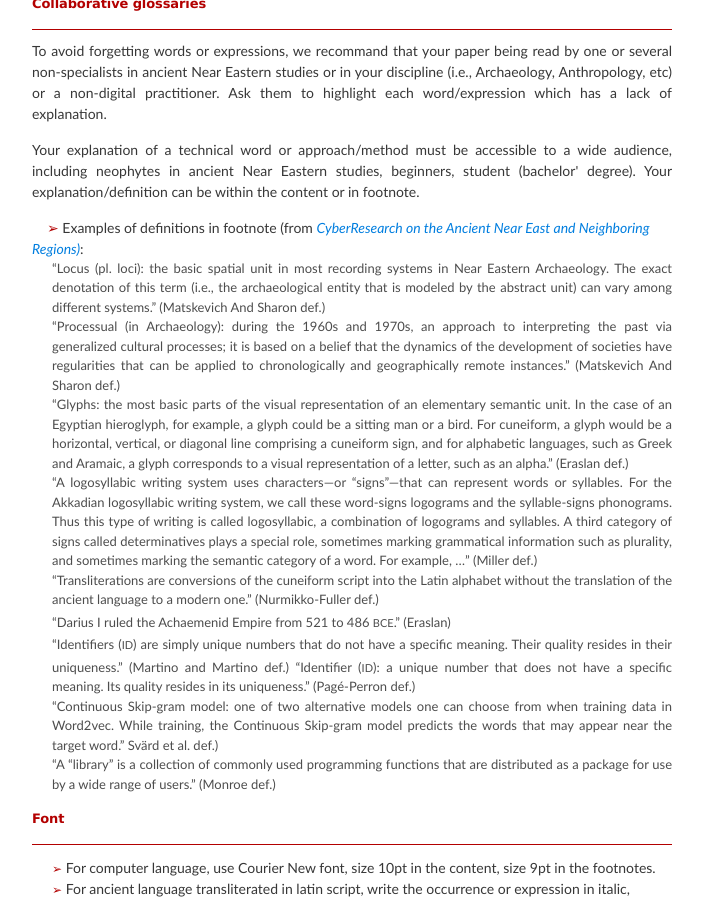
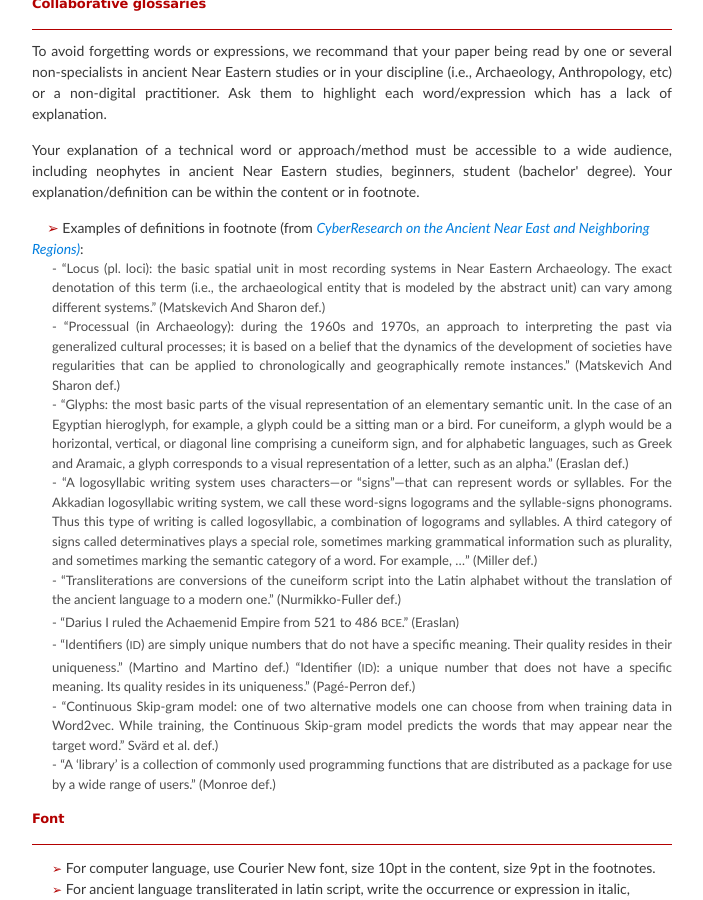
Before and after one commit to vbigot-juloux/ane-research-humanities, a Jekyll site: the page built from docs/Guidelines.md, in a window 1280 px wide and 900 px high, scrolled down 1104 px. Shown: the whole window, without its empty margins (288-991 px from the left). Built offline with Jekyll 4.4.1, drawn with Linux system fonts in a browser that asks for light colours; the repository's description, which GitHub fills in, is left out.

Commit message:
Update Guidelines.md

```diff
--- a/docs/Guidelines.md
+++ b/docs/Guidelines.md
@@ -45,15 +45,15 @@ layout: default
 <ul style="list-style-type: none">
   <li style="margin-left: -20px"><span style="color:#b30000; font-size: 14px; padding-left: 15px">&#x27A2;</span> Examples of definitions in footnote (from <em><a href="http://ane-research-humanities.science/docs/CyberResearch-vol1" target="_blank">CyberResearch on the Ancient Near East and Neighboring Regions)</a></em>:
     <ul style="list-style-type: none; font-size: 13px; color: #4d4d4d; text-align: justify;">
-      <li>“Locus (pl. loci): the basic spatial unit in most recording systems in Near Eastern Archaeology. The exact denotation of this term (i.e., the archaeological entity that is modeled by the abstract unit) can vary among different systems.” (Matskevich And Sharon def.)</li>
-       <li>“Processual (in Archaeology): during the 1960s and 1970s, an approach to interpreting the past via generalized cultural processes; it is based on a belief that the dynamics of the development of societies have regularities that can be applied to chronologically and geographically remote instances.” (Matskevich And Sharon def.)</li>
-      <li>“Glyphs: the most basic parts of the visual representation of an elementary semantic unit. In the case of an Egyptian hieroglyph, for example, a glyph could be a sitting man or a bird. For cuneiform, a glyph would be a horizontal, vertical, or diagonal line comprising a cuneiform sign, and for alphabetic languages, such as Greek and Aramaic, a glyph corresponds to a visual representation of a letter, such as an alpha.” (Eraslan def.)</li>
-      <li>“A logosyllabic writing system uses characters—or “signs”—that can represent words or syllables. For the Akkadian logosyllabic writing system, we call these word-signs logograms and the syllable-signs phonograms. Thus this type of writing is called logosyllabic, a combination of logograms and syllables. A third category of signs called determinatives plays a special role, sometimes marking grammatical information such as plurality, and sometimes marking the semantic category of a word. For example, …” (Miller def.)</li>
-      <li>“Transliterations are conversions of the cuneiform script into the Latin alphabet without the translation of the ancient language to a modern one.” (Nurmikko-Fuller def.)</li>
-      <li>“Darius I ruled the Achaemenid Empire from 521 to 486 <span style="font-variant: small-caps; font-size: 15px;">bce</span>.” (Eraslan)</li>
-      <li>“Identifiers (<span style="font-variant: small-caps; font-size: 15px;">id</span>) are simply unique numbers that do not have a specific meaning. Their quality resides in their uniqueness.” (Martino and Martino def.) “Identifier (<span style="font-variant: small-caps; font-size: 15px;">id</span>): a unique number that does not have a specific meaning. Its quality resides in its uniqueness.” (Pagé-Perron def.)</li>
-      <li>“Continuous Skip-gram model: one of two alternative models one can choose from when training data in Word2vec. While training, the Continuous Skip-gram model predicts the words that may appear near the target word.” Svärd et al. def.)</li>
-      <li>“A “library” is a collection of commonly used programming functions that are distributed as a package for use by a wide range of users.” (Monroe def.)</li>
+      <li>- “Locus (pl. loci): the basic spatial unit in most recording systems in Near Eastern Archaeology. The exact denotation of this term (i.e., the archaeological entity that is modeled by the abstract unit) can vary among different systems.” (Matskevich And Sharon def.)</li>
+       <li>- “Processual (in Archaeology): during the 1960s and 1970s, an approach to interpreting the past via generalized cultural processes; it is based on a belief that the dynamics of the development of societies have regularities that can be applied to chronologically and geographically remote instances.” (Matskevich And Sharon def.)</li>
+      <li>- “Glyphs: the most basic parts of the visual representation of an elementary semantic unit. In the case of an Egyptian hieroglyph, for example, a glyph could be a sitting man or a bird. For cuneiform, a glyph would be a horizontal, vertical, or diagonal line comprising a cuneiform sign, and for alphabetic languages, such as Greek and Aramaic, a glyph corresponds to a visual representation of a letter, such as an alpha.” (Eraslan def.)</li>
+      <li>- “A logosyllabic writing system uses characters—or “signs”—that can represent words or syllables. For the Akkadian logosyllabic writing system, we call these word-signs logograms and the syllable-signs phonograms. Thus this type of writing is called logosyllabic, a combination of logograms and syllables. A third category of signs called determinatives plays a special role, sometimes marking grammatical information such as plurality, and sometimes marking the semantic category of a word. For example, …” (Miller def.)</li>
+      <li>- “Transliterations are conversions of the cuneiform script into the Latin alphabet without the translation of the ancient language to a modern one.” (Nurmikko-Fuller def.)</li>
+      <li>- “Darius I ruled the Achaemenid Empire from 521 to 486 <span style="font-variant: small-caps; font-size: 15px;">bce</span>.” (Eraslan)</li>
+      <li>- “Identifiers (<span style="font-variant: small-caps; font-size: 15px;">id</span>) are simply unique numbers that do not have a specific meaning. Their quality resides in their uniqueness.” (Martino and Martino def.) “Identifier (<span style="font-variant: small-caps; font-size: 15px;">id</span>): a unique number that does not have a specific meaning. Its quality resides in its uniqueness.” (Pagé-Perron def.)</li>
+      <li>- “Continuous Skip-gram model: one of two alternative models one can choose from when training data in Word2vec. While training, the Continuous Skip-gram model predicts the words that may appear near the target word.” Svärd et al. def.)</li>
+      <li>- “A ‘library’ is a collection of commonly used programming functions that are distributed as a package for use by a wide range of users.” (Monroe def.)</li>
     </ul>
   </li>
   </ul>
```
